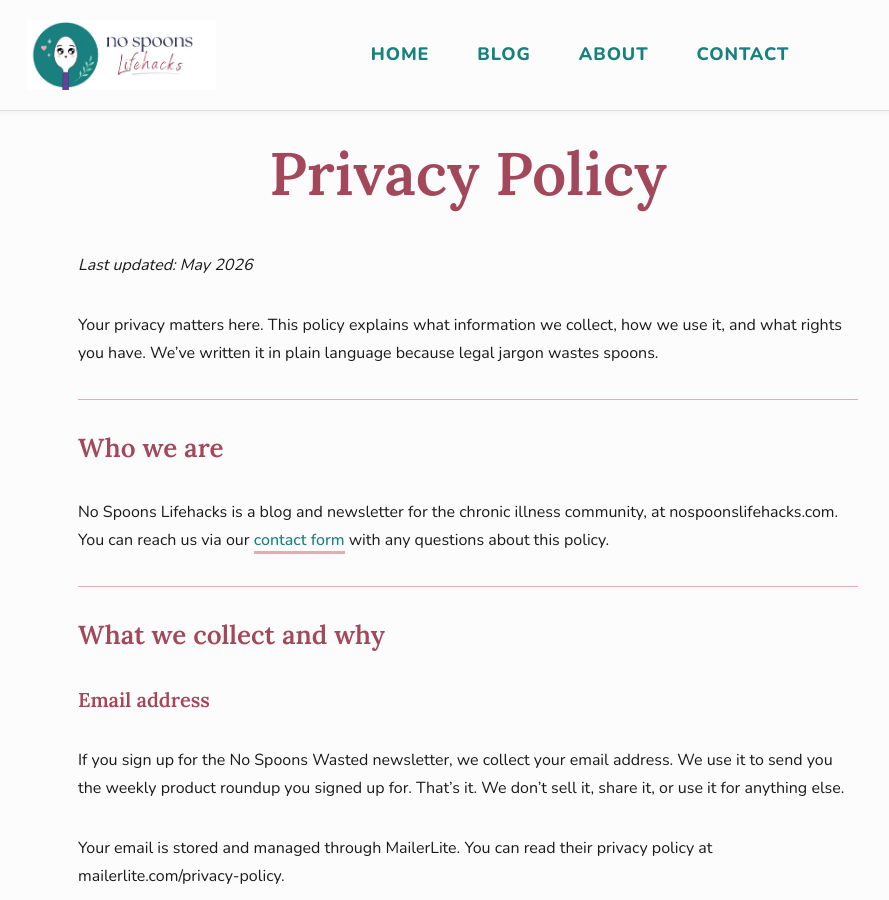
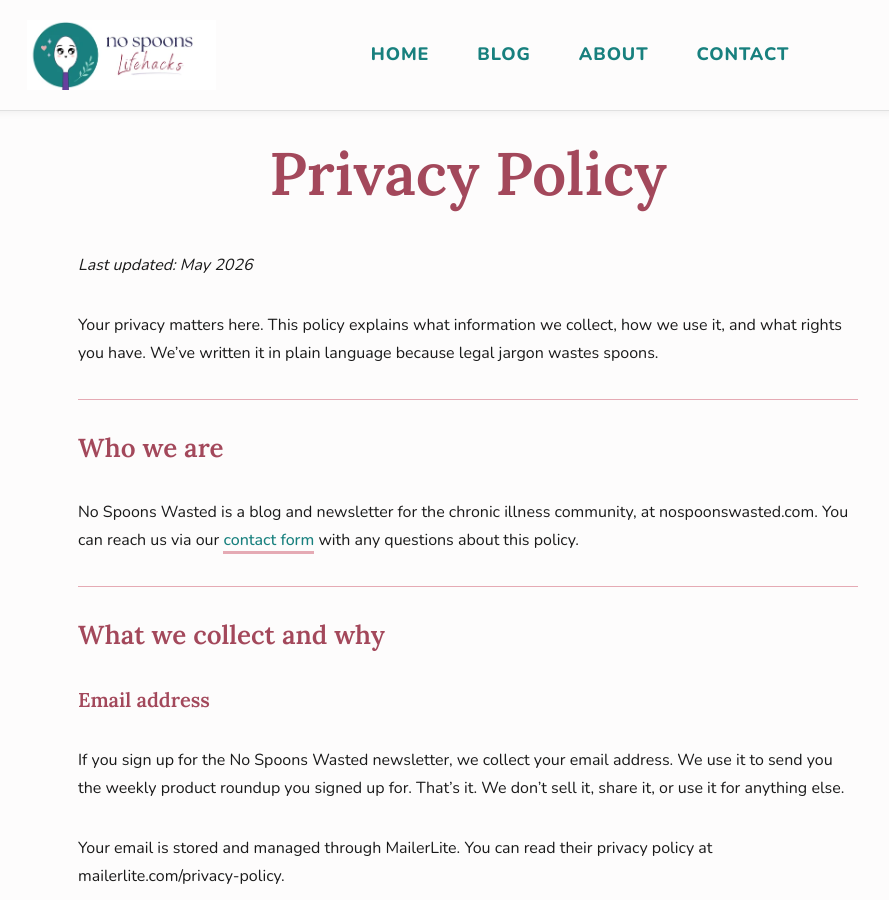
Before and after one commit to camp5456/nospoonswasted, a Jekyll site: the page built from _pages/privacy-policy.md, in a window 1280 px wide and 900 px high. Shown: the whole window, without its empty margins (172-1061 px from the left). Built offline with Jekyll 4.4.1, drawn with Linux system fonts in a browser that asks for light colours; comment, search, counter and statistics services are not loaded; some of the changed text lies outside the part shown.

Commit message:
changing URL

```diff
--- a/_config.yml
+++ b/_config.yml
@@ -1,7 +1,7 @@
 #-------------------------------
 # General Site Settings
 baseurl: "" # the subpath of your site, e.g. /blog
-url: "https://nospoonslifehacks.com" # the base hostname & protocol for your site, e.g. http://example.com
+url: "https://nospoonswasted.com" # the base hostname & protocol for your site, e.g. http://example.com
 
 
 #-------------------------------
--- a/_data/settings.yml
+++ b/_data/settings.yml
@@ -1,6 +1,6 @@
 #-------------------------------
 # Site Settings
-title: No Spoons Lifehacks
+title: No Spoons Wasted
 logo: /images/logo.webp
 description: Life hacks for low-energy days. Recipes, shortcuts & gear for the chronically ill.
 color_scheme: light # You can choose three modes auto, light, and dark. By default, the auto mode is set, which means the user can choose the light or dark mode themself.
@@ -27,8 +27,8 @@
   author__avatar: '/images/01-1.jpg'
 
 social:
-- {icon: "fa-brands fa-pinterest", link: "https://www.pinterest.com/nospoonslifehacks/", name: "Pinterest"}
-- {icon: "fa-brands fa-instagram", link: "https://www.instagram.com/no.spoons_lifehacks", name: "Instagram"}
+- {icon: "fa-brands fa-pinterest", link: "https://www.pinterest.com/nospoonswasted/", name: "Pinterest"}
+- {icon: "fa-brands fa-instagram", link: "https://www.instagram.com/nospoonswasted/", name: "Instagram"}
 - {icon: "fa-brands fa-tiktok", link: "https://www.tiktok.com/@no.spoons_lifehacks?lang=en", name: "TikTok"}
 
 # Example of adding a new link to the footer - {icon: "fa-brands fa-dribbble", link: "https://dribbble.com"}
--- a/_pages/privacy-policy.md
+++ b/_pages/privacy-policy.md
@@ -12,7 +12,7 @@
 
 ## Who we are
 
-No Spoons Lifehacks is a blog and newsletter for the chronic illness community, at nospoonslifehacks.com. You can reach us via our [contact form](/contact/) with any questions about this policy.
+No Spoons Wasted is a blog and newsletter for the chronic illness community, at nospoonswasted.com. You can reach us via our [contact form](/contact/) with any questions about this policy.
 
 ---
 
```
Also changed, not shown: .github/workflows/deploy.yml, 1 other file.
